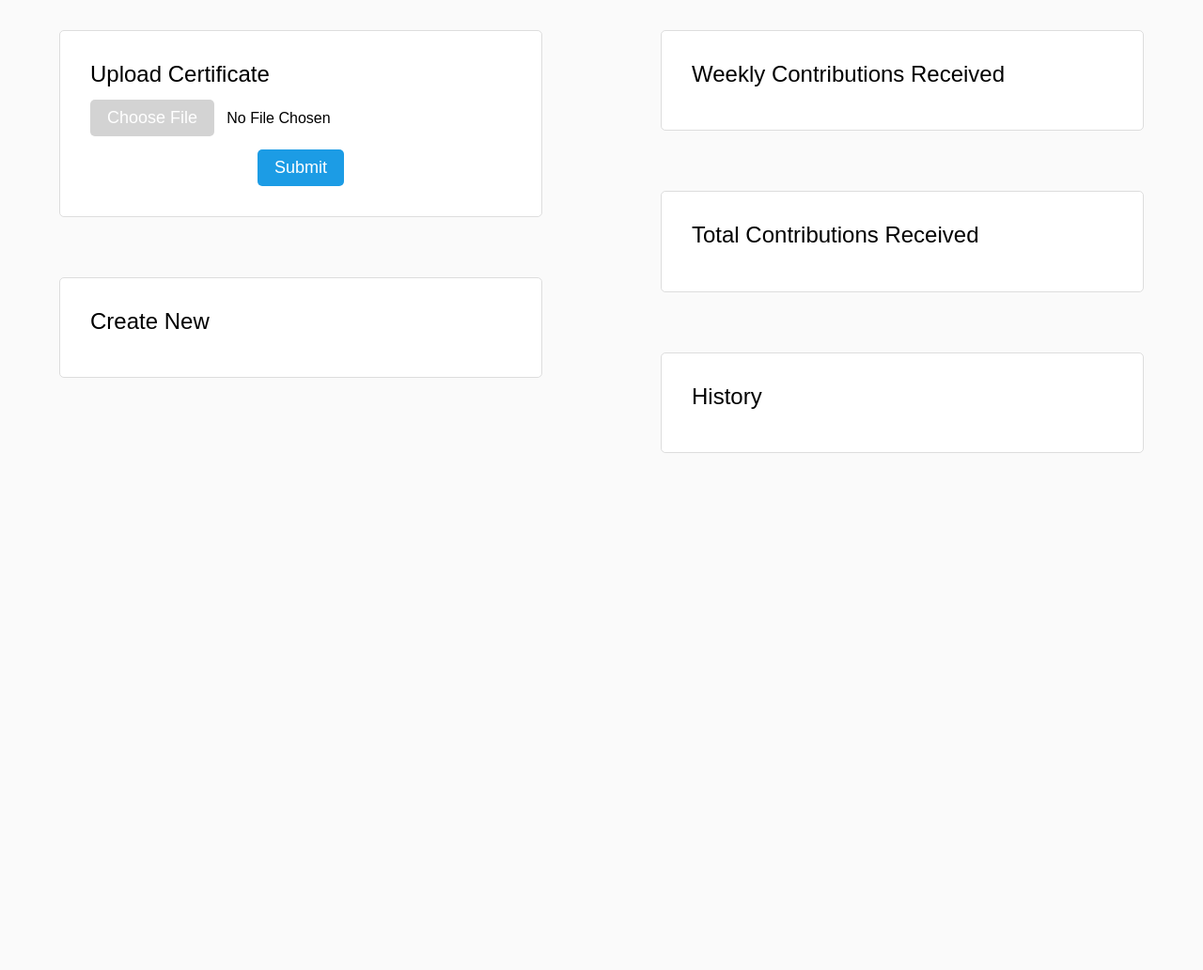
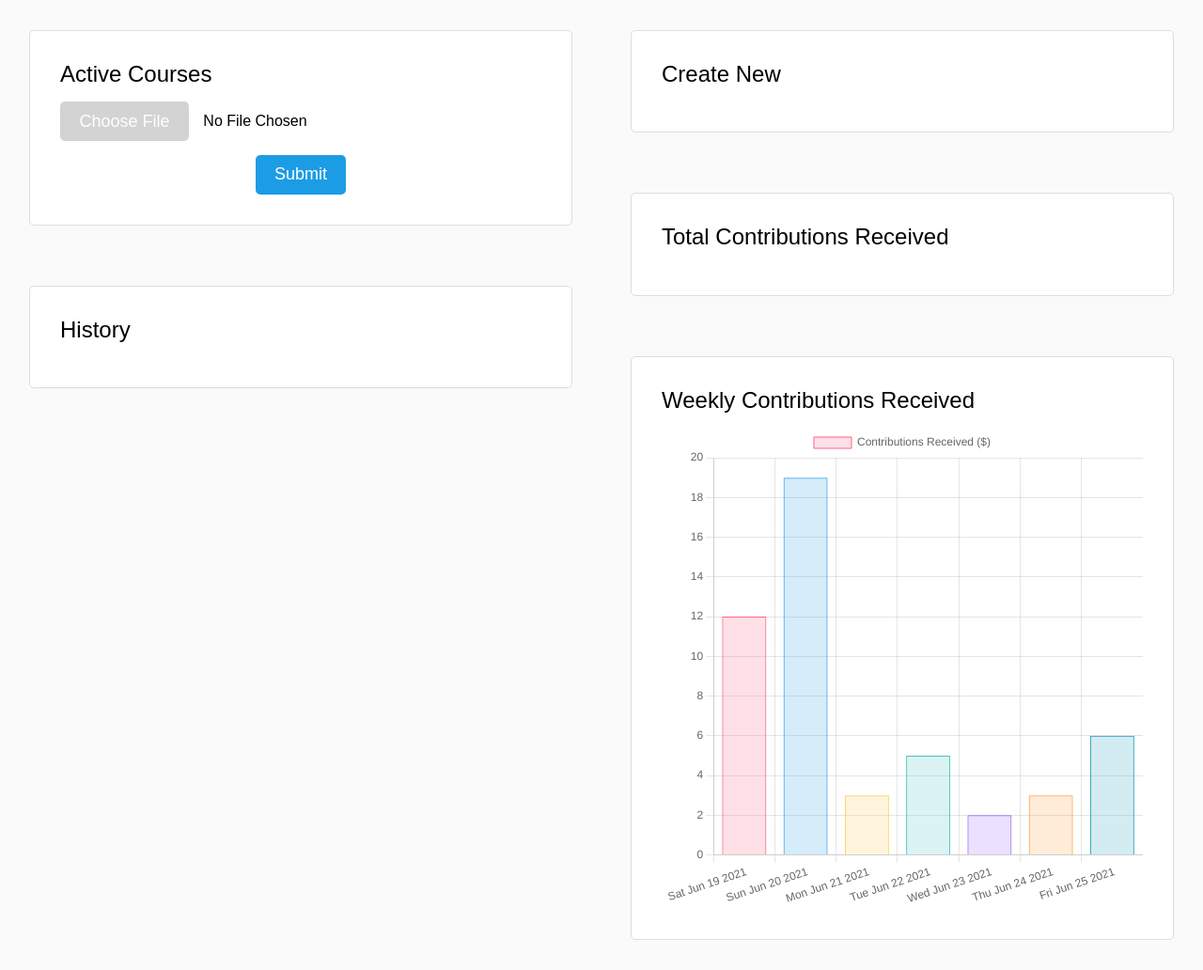
Before and after one commit to JavaLich/comenius, a plain HTML site: page static/learner.html in a window 1280 px wide. Shown: the whole page at 94% size. Before the commit the page ends 800 px from the top, so only its background shows below. Drawn offline with Linux system fonts and the light colour scheme.

Commit message:
learner graphs

```diff
--- a/static/css/learner.css
+++ b/static/css/learner.css
@@ -12,7 +12,7 @@
 
 .learner-tile {
     background-color: white;
-    width: 70%;
+    width: 80%;
     margin: 5%;
     padding: 5%;
     border-radius: 5px;
--- a/static/css/styles.css
+++ b/static/css/styles.css
@@ -3,7 +3,6 @@ body {
 }
 
 *{
-    overflow: hidden;
     margin: 0;
     font-family: "Quicksand", sans-serif;
 }
--- a/static/js/learner.js
+++ b/static/js/learner.js
@@ -1,3 +1,4 @@
+// Certificate File Input
 document.getElementById("certificate-file-input").addEventListener('change', (event) => {
     console.log(event.target.value);
     let fileExtension = event.target.value.split('.').pop();
@@ -8,3 +9,53 @@ document.getElementById("certificate-file-input").addEventListener('change', (ev
     }
     document.getElementById("certificate-file-name-label").innerHTML = event.target.value.split("\\").pop();
 })
+
+// History
+function getDateString(daysBeforeToday) {
+    const date = new Date(); // defaults to today
+    date.setDate(date.getDate() - daysBeforeToday);
+    return date.toDateString();
+}
+
+var labelList = [];
+for (var i = 7; i > 0; i--) {
+    labelList.push(getDateString(i));
+}
+
+var ctx = document.getElementById('myChart').getContext('2d');
+var myChart = new Chart(ctx, {
+    type: 'bar',
+    data: {
+        labels: labelList,
+        datasets: [{
+            label: 'Contributions Received ($)',
+            data: [12, 19, 3, 5, 2, 3, 6],
+            backgroundColor: [
+                'rgba(255, 99, 132, 0.2)',
+                'rgba(54, 162, 235, 0.2)',
+                'rgba(255, 206, 86, 0.2)',
+                'rgba(75, 192, 192, 0.2)',
+                'rgba(153, 102, 255, 0.2)',
+                'rgba(255, 159, 64, 0.2)',
+                'rgba(38, 158, 191, 0.2)'
+            ],
+            borderColor: [
+                'rgba(255, 99, 132, 1)',
+                'rgba(54, 162, 235, 1)',
+                'rgba(255, 206, 86, 1)',
+                'rgba(75, 192, 192, 1)',
+                'rgba(153, 102, 255, 1)',
+                'rgba(255, 159, 64, 1)',
+                'rgba(38, 158, 191, 1)'
+            ],
+            borderWidth: 1
+        }]
+    },
+    options: {
+        scales: {
+            y: {
+                beginAtZero: true
+            }
+        }
+    }
+});
--- a/static/learner.html
+++ b/static/learner.html
@@ -5,13 +5,14 @@
     <link rel="stylesheet" href="css/styles.css">
     <link rel="stylesheet" href="css/learner.css">
 
+    <script src="js/chart.min.js"></script>
 </head>
 
 <body>
     <div id="learner-container">
         <div class="learner-column">
             <div class="learner-tile tile-border">
-                <label class="learner-tile-item learner-tile-heading">Upload Certificate</label>
+                <label class="learner-tile-item learner-tile-heading">Active Courses</label>
                 <div class="learner-tile-item file-uploader">
                     <label id="certificate-upload-button">
                         Choose File
@@ -22,19 +23,20 @@
                 <button type="submit" id="certificate-submit-button">Submit</button>
             </div>
             <div class="learner-tile tile-border">
-                <label class="learner-tile-item learner-tile-heading">Create New</label>
+                <label class="learner-tile-item learner-tile-heading">History</label>
             </div>
         </div>
 
         <div class="learner-column">
             <div class="learner-tile tile-border">
-                <label class="learner-tile-item learner-tile-heading">Weekly Contributions Received</label>
+                <label class="learner-tile-item learner-tile-heading">Create New</label>
             </div>
             <div class="learner-tile tile-border">
                 <label class="learner-tile-item learner-tile-heading">Total Contributions Received</label>
             </div>
             <div class="learner-tile tile-border">
-                <label class="learner-tile-item learner-tile-heading">History</label>
+                <label class="learner-tile-item learner-tile-heading">Weekly Contributions Received</label>
+                <canvas id="myChart" width="400" height="400"></canvas>
             </div>
         </div>
     </div>
```
